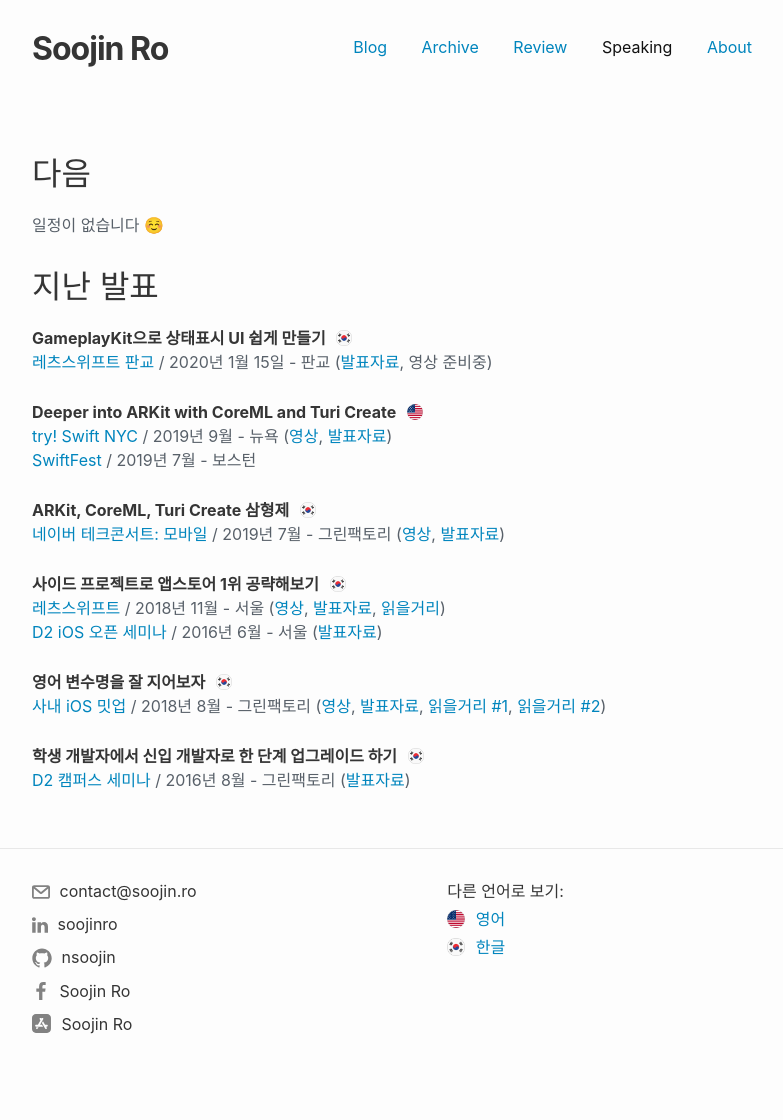
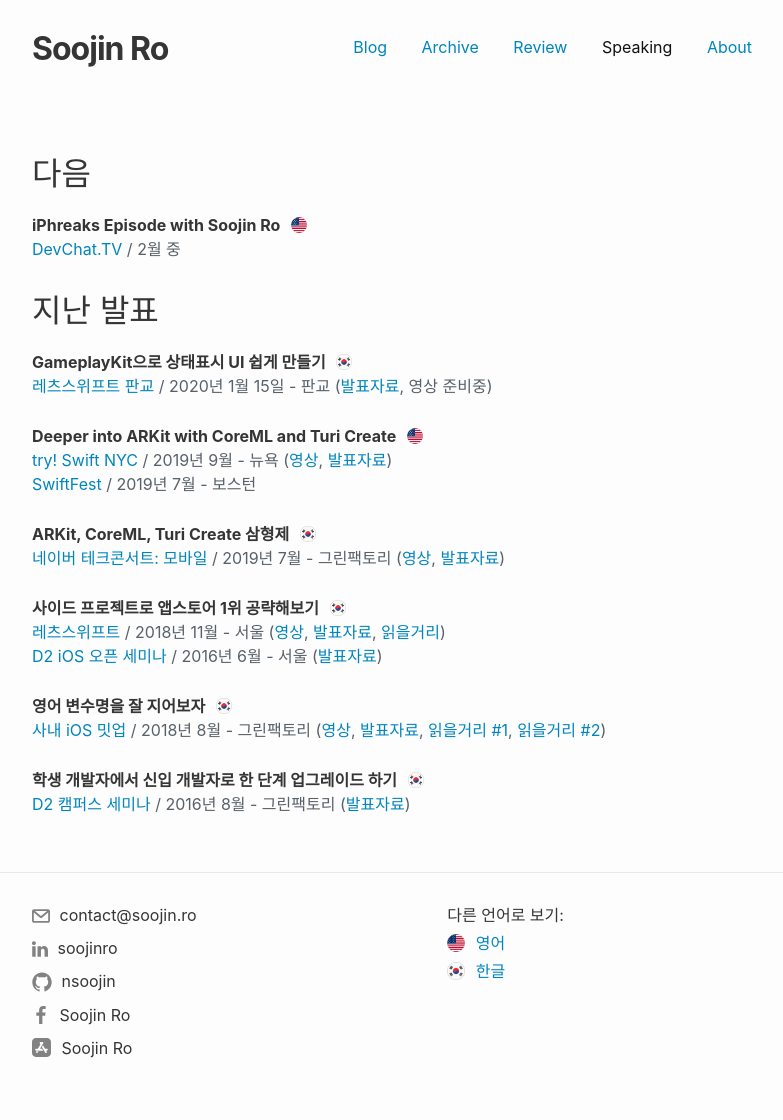
Before and after one commit to nsoojin/nsoojin.github.io, a Jekyll site: the page built from speaking/speaking-kr.md, in a window 1280 px wide. Shown: the whole page, without its empty margins (238-1021 px from the left). Built offline with Jekyll 4.4.1, drawn with Linux system fonts in a browser that asks for light colours; before the commit the page ends 1096 px from its top, so only the background shows below that.

Commit message:
iPhreaks Episode with Soojin Ro

```diff
--- a/speaking/speaking-kr.md
+++ b/speaking/speaking-kr.md
@@ -13,7 +13,12 @@
 ---
 # 다음
 
-일정이 없습니다 ☺️
+<!-- 일정이 없습니다 ☺️ -->
+
+<strong class="talk-title">iPhreaks Episode with Soojin Ro</strong>
+<img style="margin-left: 6px; margin-bottom: 3px" src="/assets/language-icons/us.png" width="16"/>
+<br>
+[DevChat.TV](https://devchat.tv/iphreaks/) / 2월 중
 
 # 지난 발표
 
```
Also changed, not shown: speaking/index.md (+6 -1 lines).
